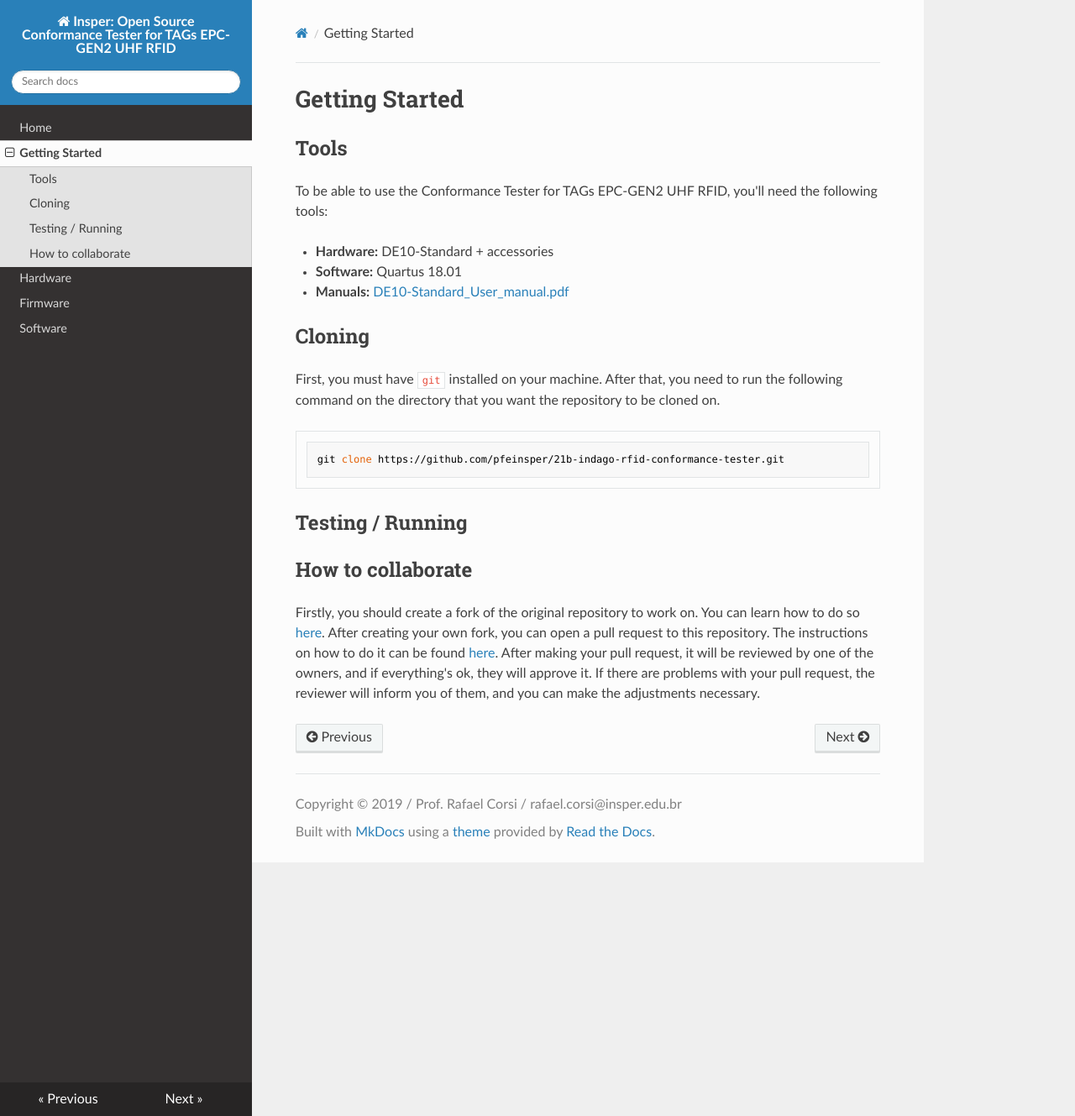
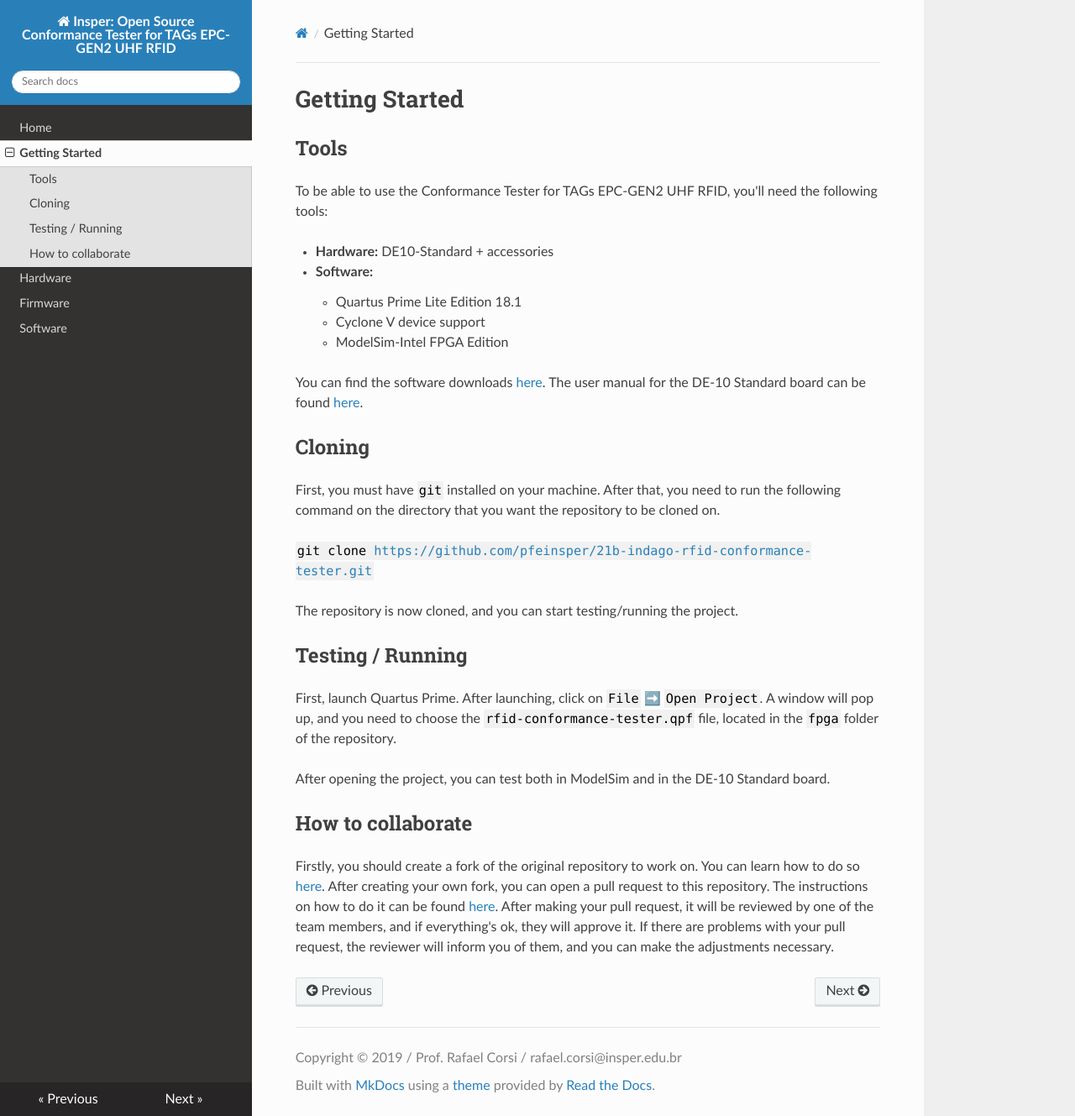
Before and after one commit to pfeinsper/21b-indago-rfid-conformance-tester, an MkDocs documentation site: the page built from docs-src/getting_started.md, in a window 1280 px wide and 1329 px high. Shown: the whole window at 84% size. Built offline with MkDocs 1.6.1, drawn with Linux system fonts in a browser that asks for light colours; nearby versions of some CDN libraries.

Commit message:
small changes, still incomplete

````diff
--- a/docs-src/getting_started.md
+++ b/docs-src/getting_started.md
@@ -5,20 +5,28 @@
 To be able to use the Conformance Tester for TAGs EPC-GEN2 UHF RFID, you'll need the following tools:
 
 - **Hardware:** DE10-Standard + accessories
-- **Software:** Quartus 18.01
-- **Manuals:** [DE10-Standard_User_manual.pdf](https://github.com/Insper/DE10-Standard-v.1.3.0-SystemCD/tree/master/Manual)
+- **Software:**
+    - Quartus Prime Lite Edition 18.1
+    - Cyclone V device support
+    - ModelSim-Intel FPGA Edition
+
+You can find the software downloads [here](https://fpgasoftware.intel.com/18.1/?edition=lite). The user manual for the DE-10 Standard board can be found [here](https://github.com/Insper/DE10-Standard-v.1.3.0-SystemCD/blob/master/Manual/DE10-Standard_User_manual.pdf).
 
 ## Cloning
 
-First, you must have `git` installed on your machine. After that, you need to run the following command on the directory that you want the repository to be cloned on.
+First, you must have <guide>git</guide> installed on your machine. After that, you need to run the following command on the directory that you want the repository to be cloned on.
 
-```
-git clone https://github.com/pfeinsper/21b-indago-rfid-conformance-tester.git
-```
+<guide>git clone https://github.com/pfeinsper/21b-indago-rfid-conformance-tester.git</guide>
+
+The repository is now cloned, and you can start testing/running the project.
 
 ## Testing / Running
+
+First, launch Quartus Prime. After launching, click on <guide>File</guide> ➡️ <guide>Open Project</guide>. A window will pop up, and you need to choose the <guide>rfid-conformance-tester.qpf</guide> file, located in the <guide>fpga</guide> folder of the repository.
+
+After opening the project, you can test both in ModelSim and in the DE-10 Standard board.
 
 ## How to collaborate
 
 Firstly, you should create a fork of the original repository to work on. You can learn how to do so [here](https://docs.github.com/en/get-started/quickstart/fork-a-repo).
-After creating your own fork, you can open a pull request to this repository. The instructions on how to do it can be found [here](https://docs.github.com/en/pull-requests/collaborating-with-pull-requests/proposing-changes-to-your-work-with-pull-requests/creating-a-pull-request-from-a-fork). After making your pull request, it will be reviewed by one of the owners, and if everything's ok, they will approve it. If there are problems with your pull request, the reviewer will inform you of them, and you can make the adjustments necessary.
+After creating your own fork, you can open a pull request to this repository. The instructions on how to do it can be found [here](https://docs.github.com/en/pull-requests/collaborating-with-pull-requests/proposing-changes-to-your-work-with-pull-requests/creating-a-pull-request-from-a-fork). After making your pull request, it will be reviewed by one of the team members, and if everything's ok, they will approve it. If there are problems with your pull request, the reviewer will inform you of them, and you can make the adjustments necessary.
````
